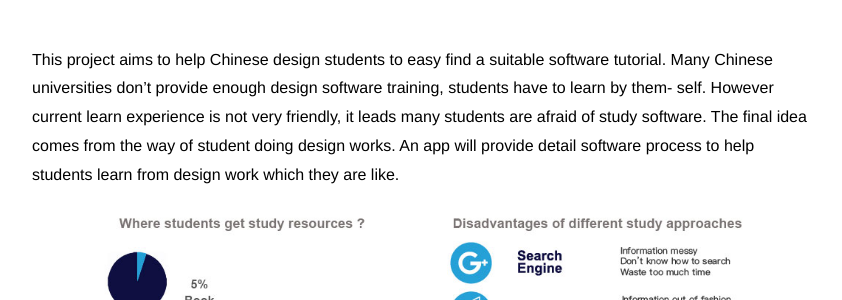
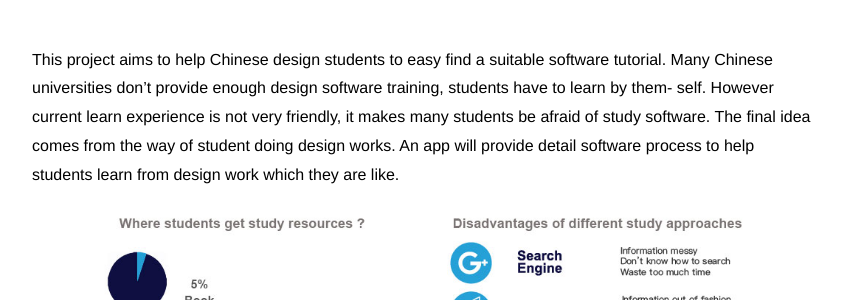
Before and after one commit to yuanyuanhu96/Potfolio-Archive, a Jekyll site: the page built from _posts/2017-09-12-wasa-bean.md, in a window 1280 px wide and 900 px high, scrolled down 586 px. Shown: the part 209-509 px from the top of the window, without its empty margins (218-1060 px from the left). Built offline with Jekyll 4.4.1, drawn with Linux system fonts in a browser that asks for light colours.

Commit message:
Update 2017-09-12-wasa-bean.md

```diff
--- a/_posts/2017-09-12-wasa-bean.md
+++ b/_posts/2017-09-12-wasa-bean.md
@@ -1,14 +1,14 @@
 ---
 layout: post
 title: Wasa Bean, APP
-description: This project aims to help Chinese design students to easy find a suitable software tutorial. Many Chinese universities don’t provide enough design software training, students have to learn by them- self. However current learn experience is not very friendly, it leads many students are afraid of study software. The final idea comes from the way of student doing design works. An app will provide detail software process to help students learn from design work which they are like.
+description: This project aims to help Chinese design students to easy find a suitable software tutorial. Many Chinese universities don’t provide enough design software training, students have to learn by them- self. However current learn experience is not very friendly, it makes many students be afraid of study software. The final idea comes from the way of student doing design works. An app will provide detail software process to help students learn from design work which they are like.
 icon: <img src="/images/Project-icon-png/Project-icon-05.png" alt="" width="50"/>
 category: blog
 ---
 
 ![Git Bash](/WasaBean-img/WasaBean-img-01.jpg)
 
-This project aims to help Chinese design students to easy find a suitable software tutorial. Many Chinese universities don’t provide enough design software training, students have to learn by them- self. However current learn experience is not very friendly, it leads many students are afraid of study software. The final idea comes from the way of student doing design works. An app will provide detail software process to help students learn from design work which they are like.
+This project aims to help Chinese design students to easy find a suitable software tutorial. Many Chinese universities don’t provide enough design software training, students have to learn by them- self. However current learn experience is not very friendly, it makes many students be afraid of study software. The final idea comes from the way of student doing design works. An app will provide detail software process to help students learn from design work which they are like.
 ![Git Bash](/WasaBean-img/WasaBean-img-02.jpg)
 ## RESEARCH & INTERVIEW
 The research work started with my class- mates and other design college students, totally 38 people. Net learning as one of the primary form of study design software it is already. But the experience of net learning is barely satisfactory.
```
